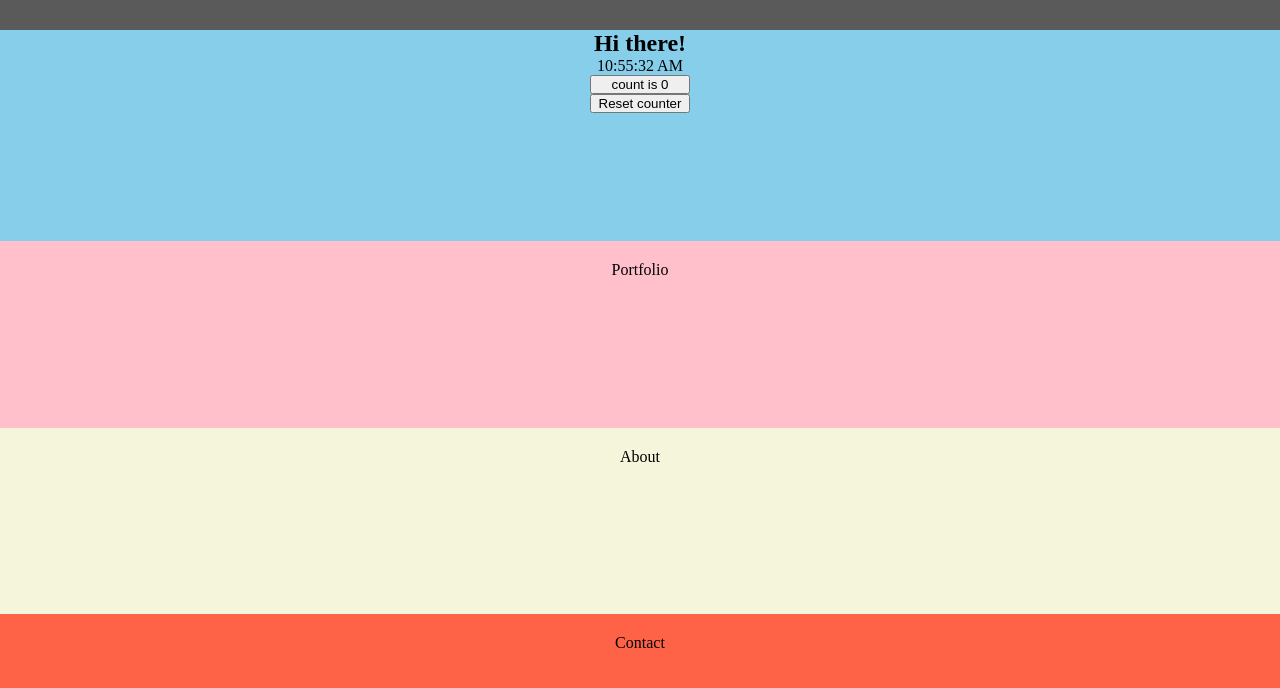
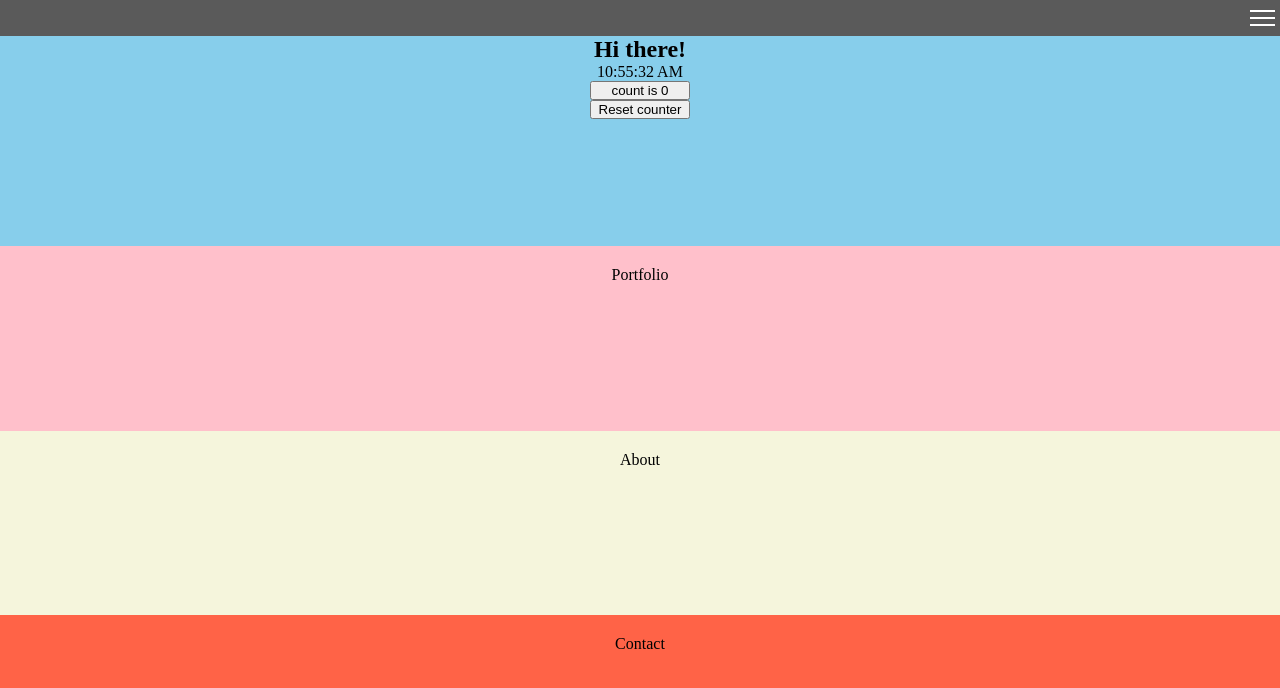
Before and after one commit to milailopez/ovning, a React (Vite) app in the folder lektion-2-grupp/: page / in a window 1280 px wide. Shown: the top 688 px of the page. Built offline with nearby package versions, Linux system fonts and the light colour scheme.

Commit message:
milai css

```diff
--- a/lektion-2-grupp/src/App.css
+++ b/lektion-2-grupp/src/App.css
@@ -17,8 +17,10 @@ section {
 }
 
 nav {
-    height: 30px;
+
     background-color: rgb(90, 90, 90);
+    display: flex;
+    padding: 5px;
 }
 
 .hero {
@@ -51,5 +53,11 @@ span {
     width: 25px;
     height: 2px;
     background-color: white;
+    display: block;
+    margin: 5px auto;
 
 }
+
+.hamburger {
+    margin: 0 0 0 auto;
+}
--- a/lektion-2-grupp/src/components/Navigation.jsx
+++ b/lektion-2-grupp/src/components/Navigation.jsx
@@ -3,7 +3,7 @@ import React from 'react'
 const Navigation = () => {
   return (
     <nav className='nav'>
-      <div>
+      <div className='hamburger'>
         <span></span><span></span><span></span>
       </div>
     </nav>
```
